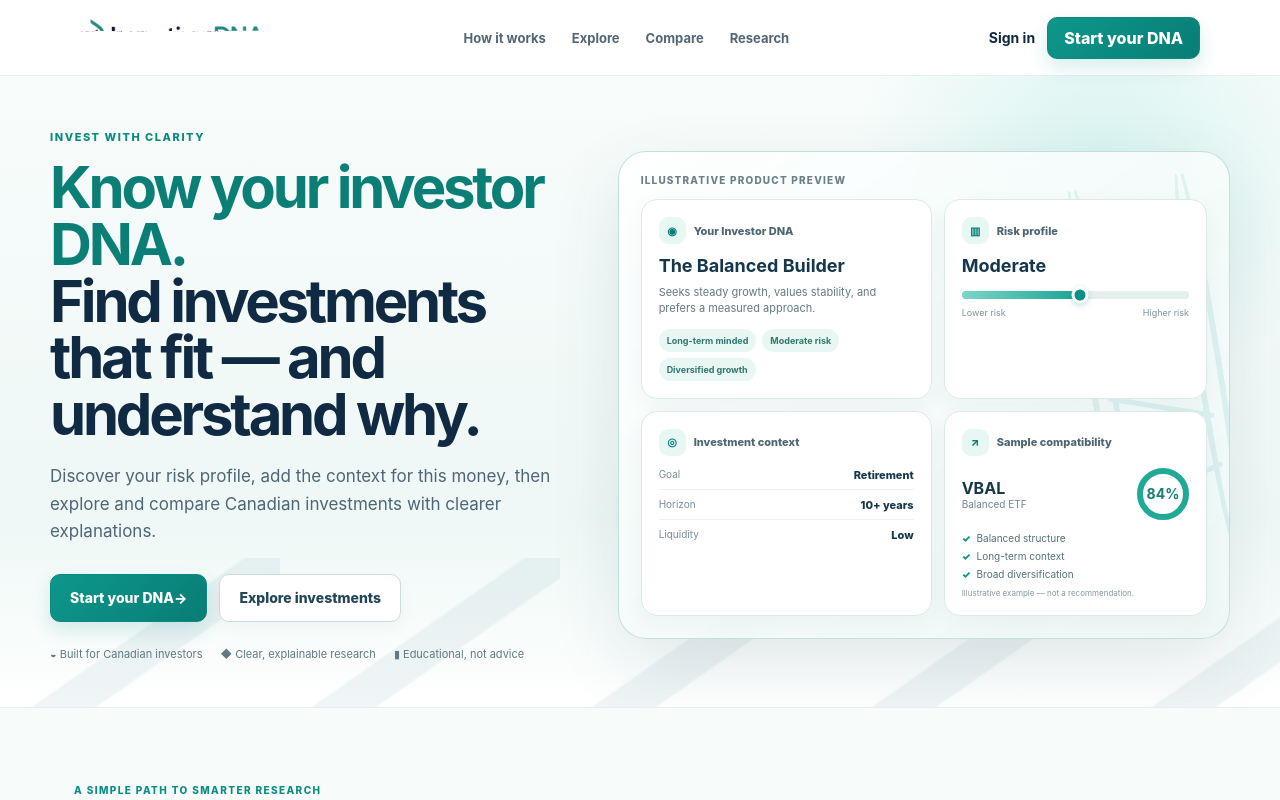
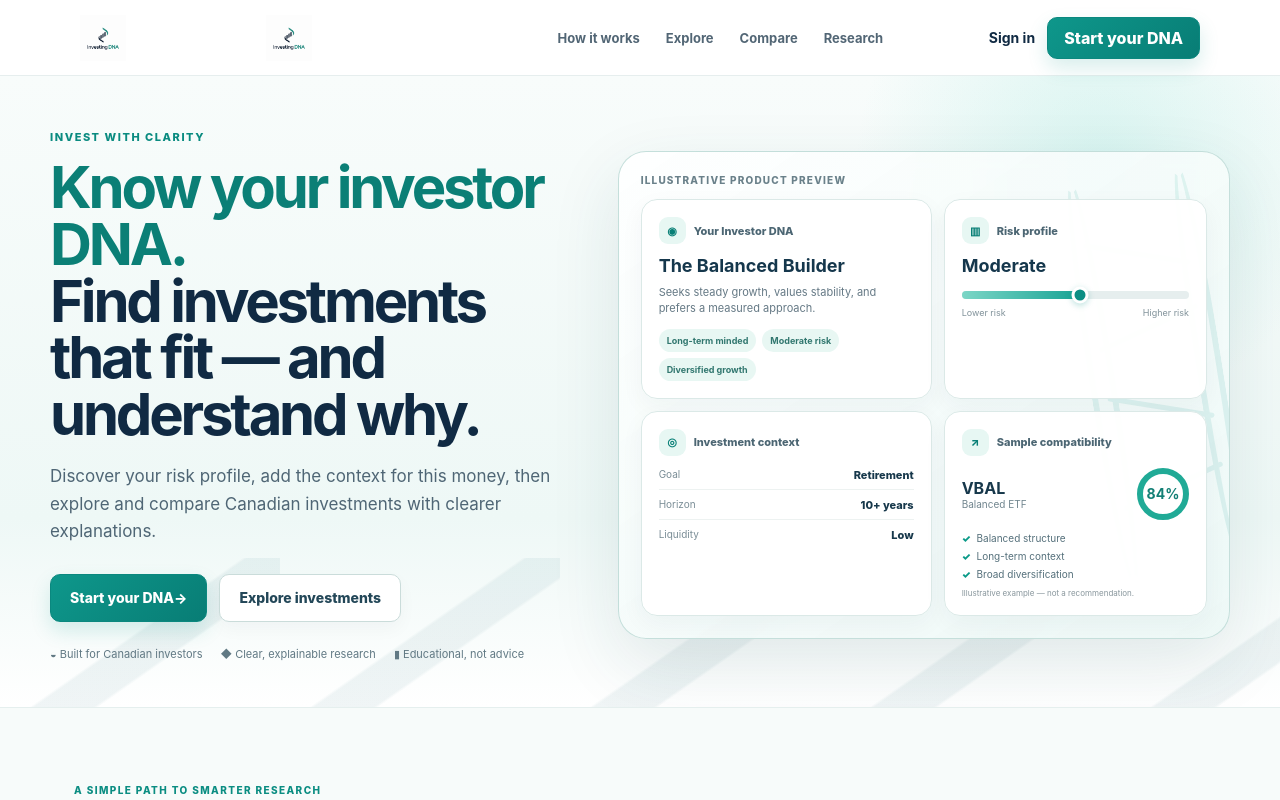
Before and after one commit to mahdikakavandkordi-droid/Investing-dnav1, a Next.js app: page / in a window 1280 px wide. Shown: the top 800 px of the page. Built offline with nearby package versions, Linux system fonts and the light colour scheme; no server answers.

Commit message:
Use approved logo master without redrawing brand geometry

```diff
--- a/components/BrandMark.tsx
+++ b/components/BrandMark.tsx
@@ -1,9 +1,18 @@
 import Image from 'next/image';
 import Link from 'next/link';
 
-/** Preserve the approved Investing DNA logo artwork; only layout dimensions are normalized. */
+/**
+ * The approved user-provided logo artwork is preserved exactly.
+ * The square master image is cropped into a compact horizontal nav lockup
+ * through CSS only; no logo geometry is redrawn.
+ */
 export function BrandMark(){
- return <Link className="brand-lockup approved-brand-lockup" href="/" aria-label="Investing DNA home">
-  <Image src="/investing-dna-lockup.png" alt="Investing DNA" width={220} height={64} priority/>
+ return <Link className="brand-lockup approved-master-logo" href="/" aria-label="Investing DNA home">
+  <span className="approved-logo-symbol" aria-hidden="true">
+   <Image src="/logo.png" alt="" width={1254} height={1254} priority/>
+  </span>
+  <span className="approved-logo-wordmark" aria-hidden="true">
+   <Image src="/logo.png" alt="" width={1254} height={1254} priority/>
+  </span>
  </Link>;
 }
```
